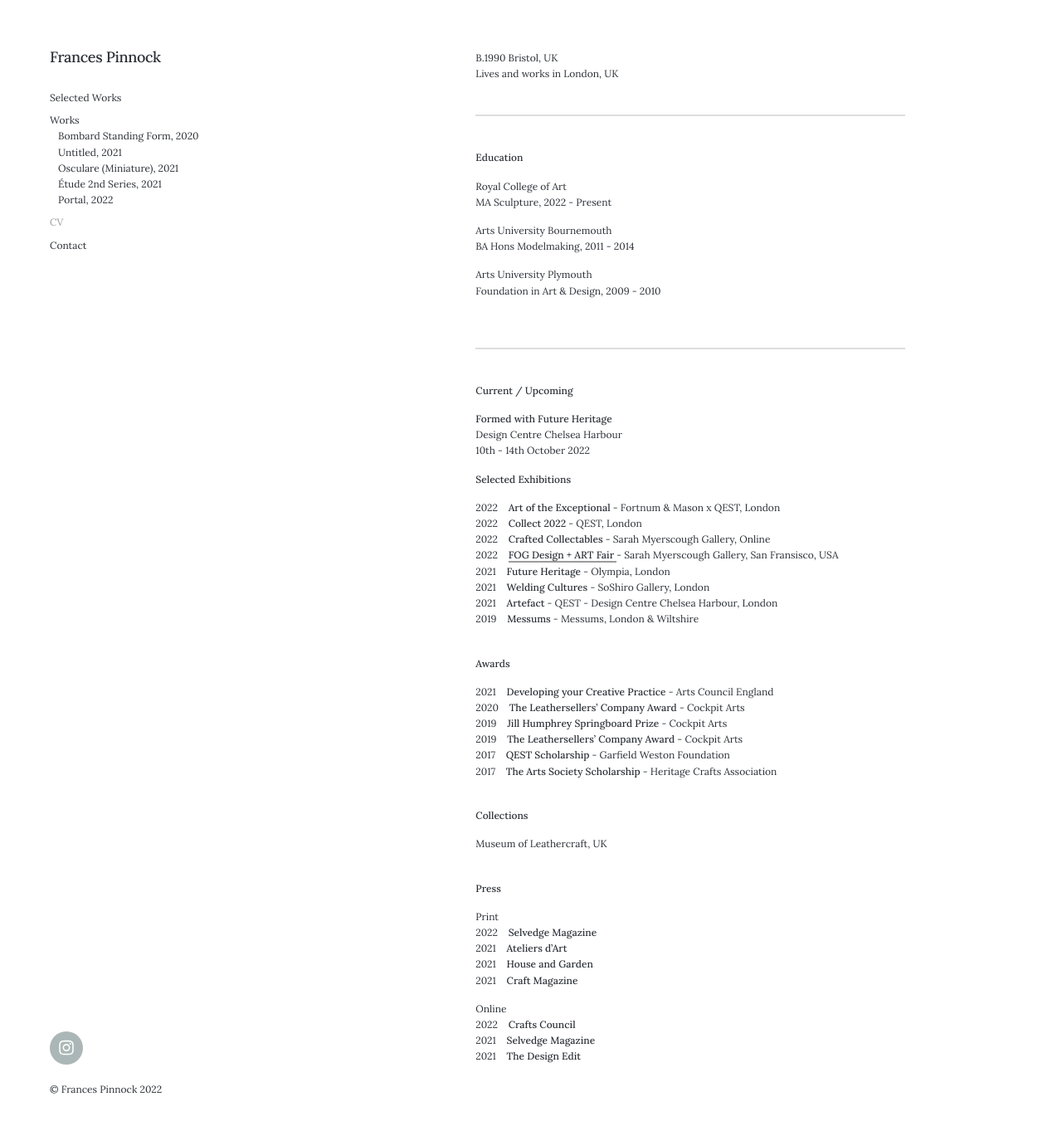
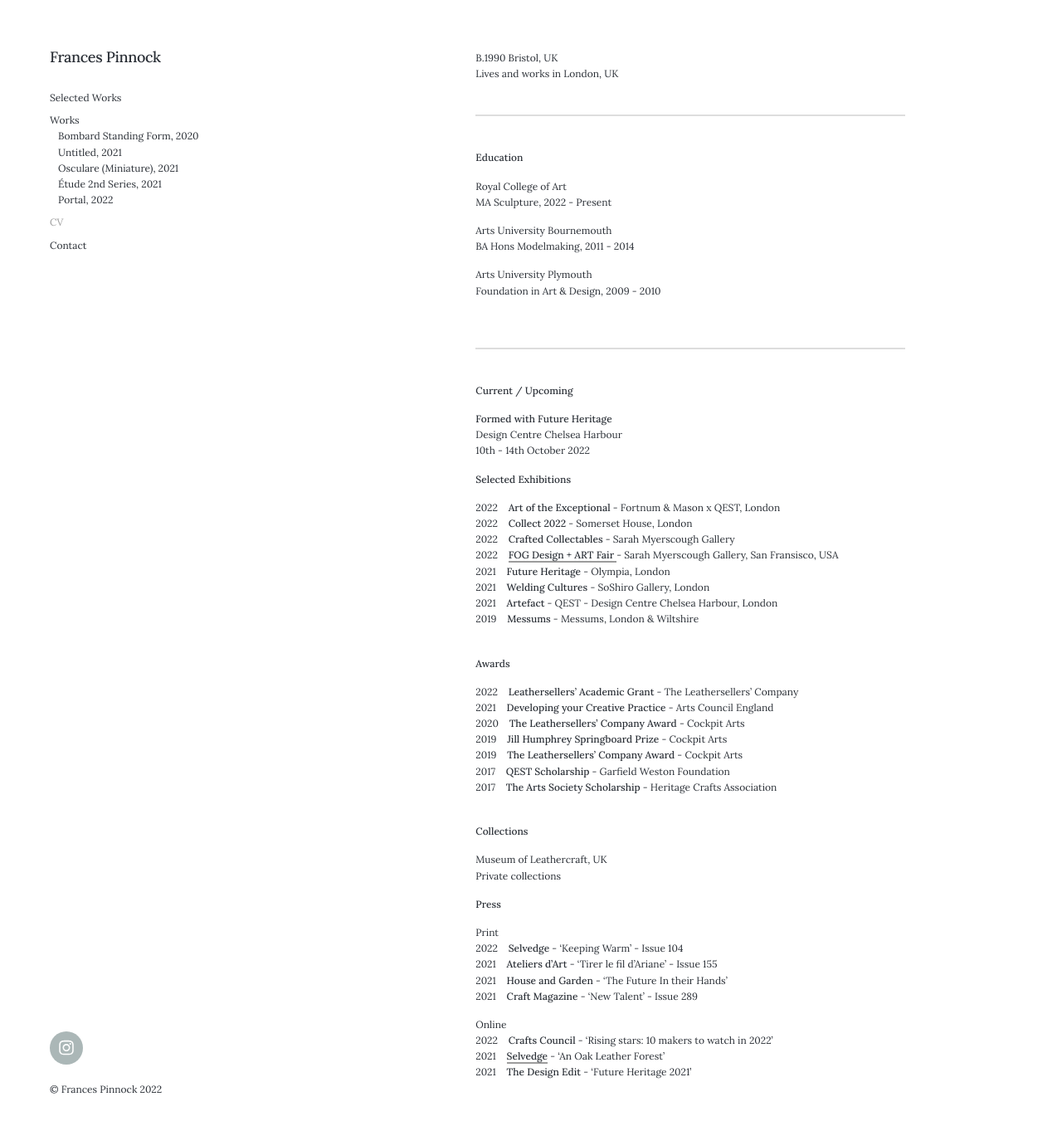
Before and after one commit to francespinnock/francespinnock.github.io, a Jekyll site: the page built from _pages/cv.md, in a window 1280 px wide and 1362 px high. Shown: the top 1357 px of the window at 83% size. Built offline with Jekyll 4.4.1, drawn with Linux system fonts in a browser that asks for light colours; nearby versions of some CDN libraries.

Commit message:
Update cv.md

```diff
--- a/_pages/cv.md
+++ b/_pages/cv.md
@@ -34,8 +34,8 @@ Design Centre Chelsea Harbour
 **Selected Exhibitions**
 
 2022&nbsp;&nbsp;&nbsp; **Art of the Exceptional** - Fortnum & Mason x QEST, London
-2022&nbsp;&nbsp;&nbsp; **Collect 2022** - QEST, London
-2022&nbsp;&nbsp;&nbsp; **Crafted Collectables** - Sarah Myerscough Gallery, Online
+2022&nbsp;&nbsp;&nbsp; **Collect 2022** - Somerset House, London
+2022&nbsp;&nbsp;&nbsp; **Crafted Collectables** - Sarah Myerscough Gallery
 2022&nbsp;&nbsp;&nbsp; **[FOG Design + ART Fair ](https://www.sarahmyerscough.com/exhibitions/38-fog-design-art-2022/)** - Sarah Myerscough Gallery, San Fransisco, USA
 2021&nbsp;&nbsp;&nbsp; **Future Heritage** - Olympia, London
 2021&nbsp;&nbsp;&nbsp; **Welding Cultures** - SoShiro Gallery, London
@@ -46,6 +46,7 @@ Design Centre Chelsea Harbour
 
 **Awards**
 
+2022&nbsp;&nbsp;&nbsp; **Leathersellers' Academic Grant** - The Leathersellers' Company
 2021&nbsp;&nbsp;&nbsp; **Developing your Creative Practice** - Arts Council England
 2020&nbsp;&nbsp;&nbsp; **The Leathersellers’ Company Award** - Cockpit Arts
 2019&nbsp;&nbsp;&nbsp; **Jill Humphrey Springboard Prize** - Cockpit Arts
@@ -58,18 +59,20 @@ Design Centre Chelsea Harbour
 **Collections**
 
 Museum of Leathercraft, UK
+Private collections
 <br />
 
 
 **Press**
 
+
 Print
-2022&nbsp;&nbsp;&nbsp; **Selvedge Magazine**
-2021&nbsp;&nbsp;&nbsp; **Ateliers d'Art**
-2021&nbsp;&nbsp;&nbsp; **House and Garden**
-2021&nbsp;&nbsp;&nbsp; **Craft Magazine**
+2022&nbsp;&nbsp;&nbsp; **Selvedge** - 'Keeping Warm' - Issue 104
+2021&nbsp;&nbsp;&nbsp; **Ateliers d'Art** - 'Tirer le fil d'Ariane' - Issue 155
+2021&nbsp;&nbsp;&nbsp; **House and Garden** - 'The Future In their Hands'
+2021&nbsp;&nbsp;&nbsp; **Craft Magazine** - 'New Talent' - Issue 289
 
 Online
-2022&nbsp;&nbsp;&nbsp; **Crafts Council**
-2021&nbsp;&nbsp;&nbsp; **Selvedge Magazine**
-2021&nbsp;&nbsp;&nbsp; **The Design Edit**
+2022&nbsp;&nbsp;&nbsp; **Crafts Council** - 'Rising stars: 10 makers to watch in 2022'
+2021&nbsp;&nbsp;&nbsp; **[Selvedge](https://www.selvedge.org/blogs/selvedge/an-oak-leather-forest/)** - 'An Oak Leather Forest'
+2021&nbsp;&nbsp;&nbsp; **The Design Edit** - 'Future Heritage 2021'
```
